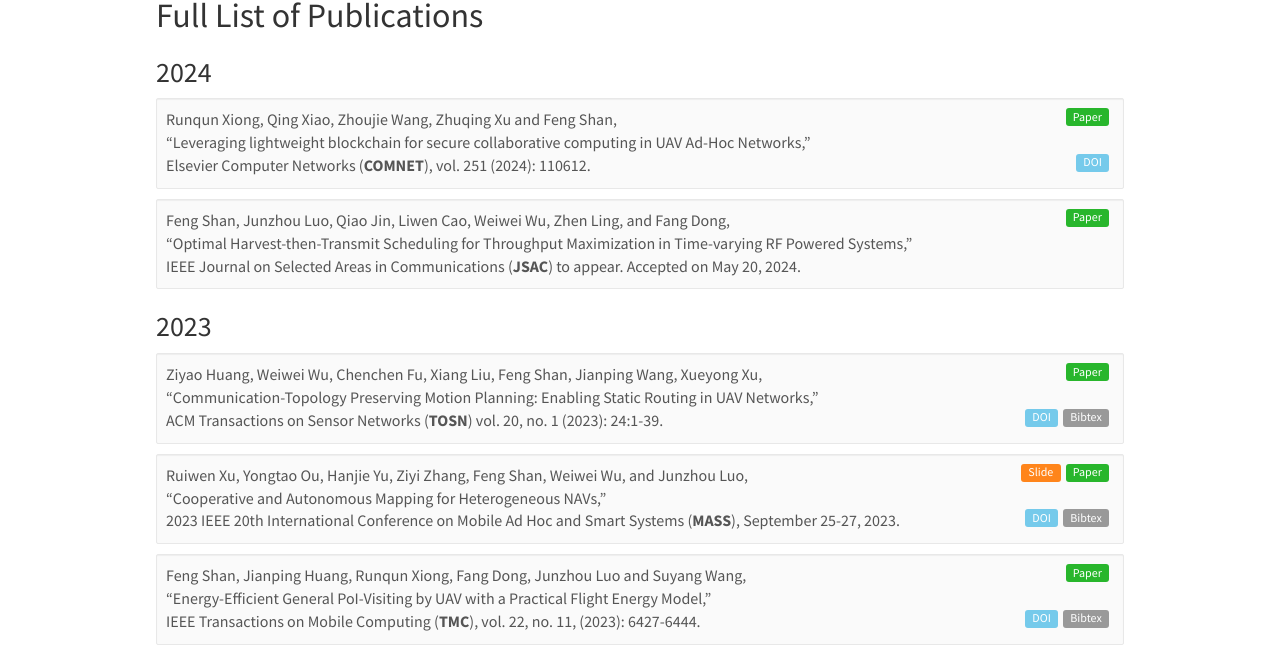
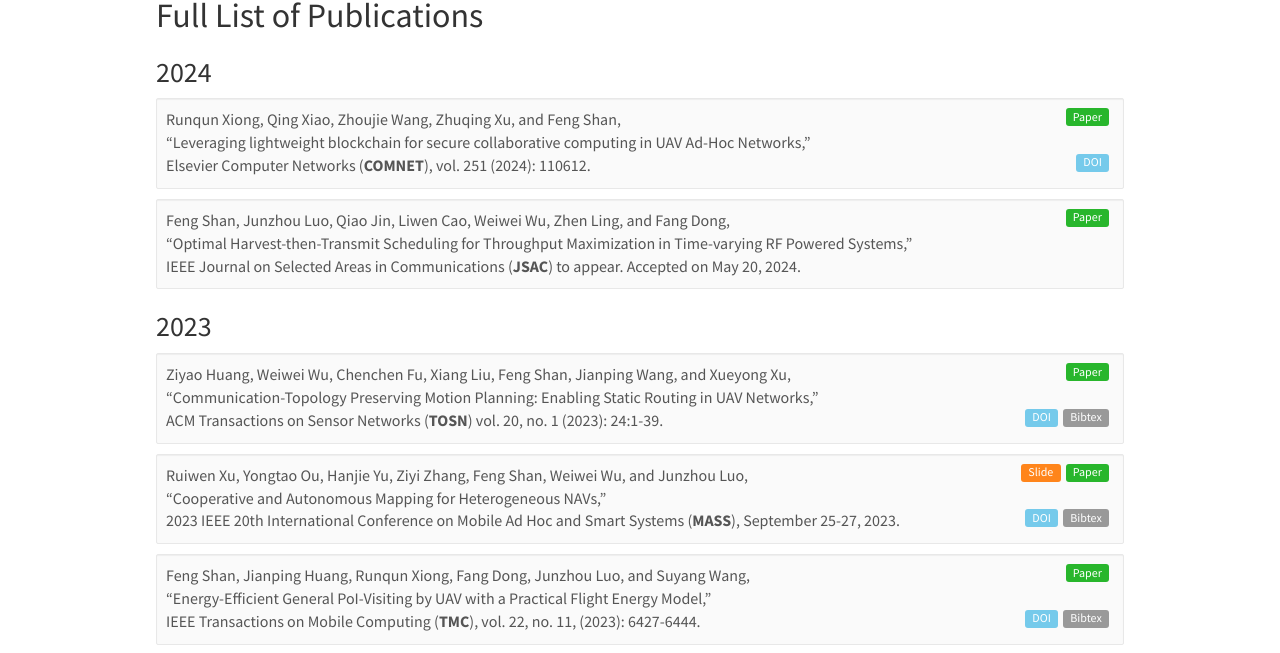
Before and after one commit to SEU-NetSI/seu-netsi.github.io, a Jekyll site: the page built from _pages/publications.md, in a window 1280 px wide and 900 px high, scrolled down 645 px. Shown: the part 151-804 px from the top of the window. Built offline with Jekyll 4.4.1, drawn with Linux system fonts in a browser that asks for light colours; nearby versions of some CDN libraries.

Commit message:
publist authors "," before "and"

```diff
--- a/_data/publist.yml
+++ b/_data/publist.yml
@@ -1,6 +1,6 @@
 - id: XXWXS-CN24
   year: 2024
-  authors: Runqun Xiong, Qing Xiao, Zhoujie Wang, Zhuqing Xu and Feng Shan
+  authors: Runqun Xiong, Qing Xiao, Zhoujie Wang, Zhuqing Xu, and Feng Shan
   title: "Leveraging lightweight blockchain for secure collaborative computing in UAV Ad-Hoc Networks"
   pubinfo: "Elsevier Computer Networks (<b>COMNET</b>), vol. 251 (2024): 110612."
   link:
@@ -32,7 +32,7 @@
 
 - id: HWFLSWX-TOSN23
   year: 2023
-  authors: Ziyao Huang, Weiwei Wu, Chenchen Fu, Xiang Liu, Feng Shan, Jianping Wang, Xueyong Xu
+  authors: Ziyao Huang, Weiwei Wu, Chenchen Fu, Xiang Liu, Feng Shan, Jianping Wang, and Xueyong Xu
   title: "Communication-Topology Preserving Motion Planning: Enabling Static Routing in UAV Networks"
   pubinfo: "ACM Transactions on Sensor Networks (<b>TOSN</b>) vol. 20, no. 1 (2023): 24:1-39."
   link:
@@ -84,7 +84,7 @@
 
 - id: shan2022tmc
   year: 2023
-  authors: Feng Shan, Jianping Huang, Runqun Xiong, Fang Dong, Junzhou Luo and Suyang Wang
+  authors: Feng Shan, Jianping Huang, Runqun Xiong, Fang Dong, Junzhou Luo, and Suyang Wang
   title: Energy-Efficient General PoI-Visiting by UAV with a Practical Flight Energy Model
   pubinfo: "IEEE Transactions on Mobile Computing (<b>TMC</b>), vol. 22, no. 11, (2023): 6427-6444."
   link:
```
